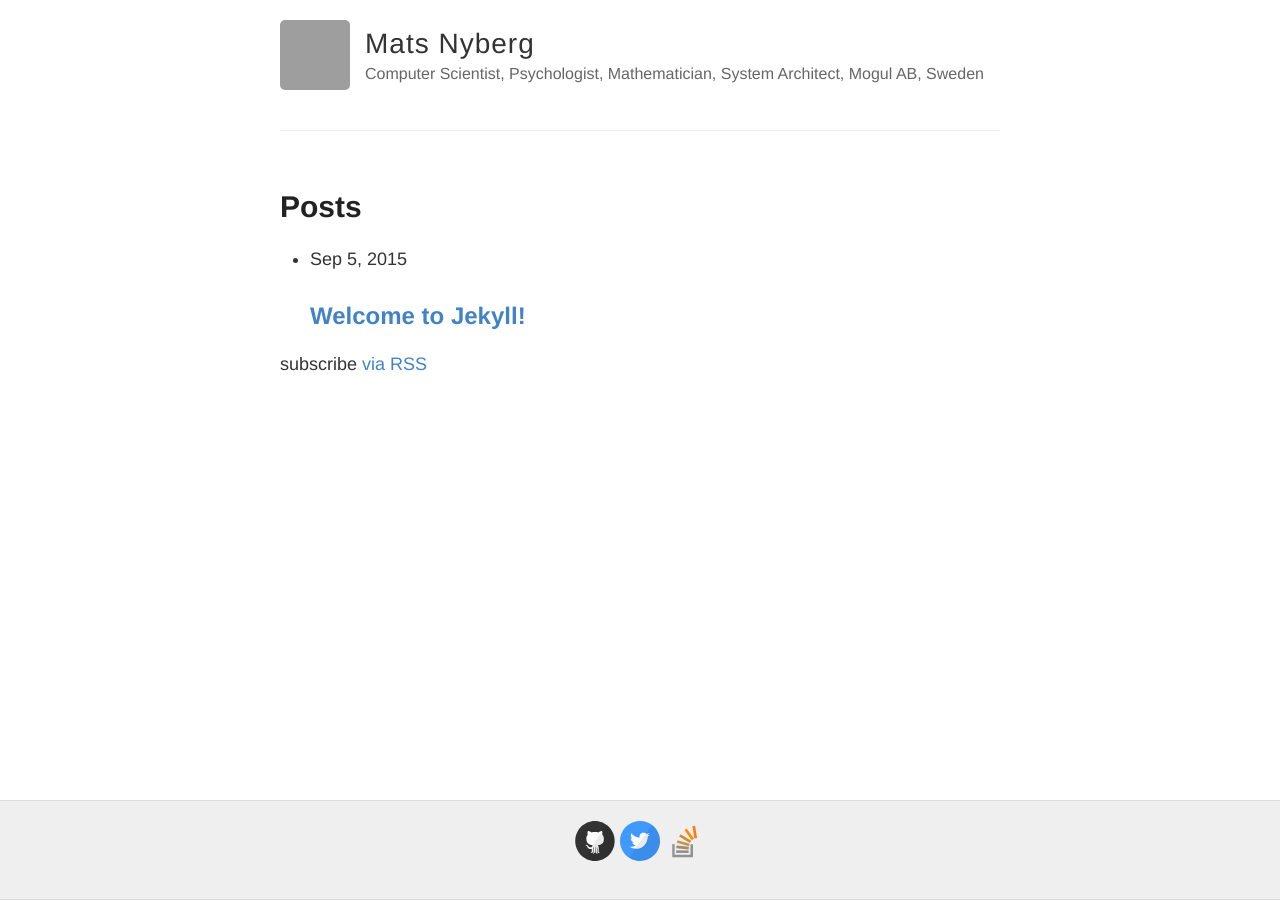
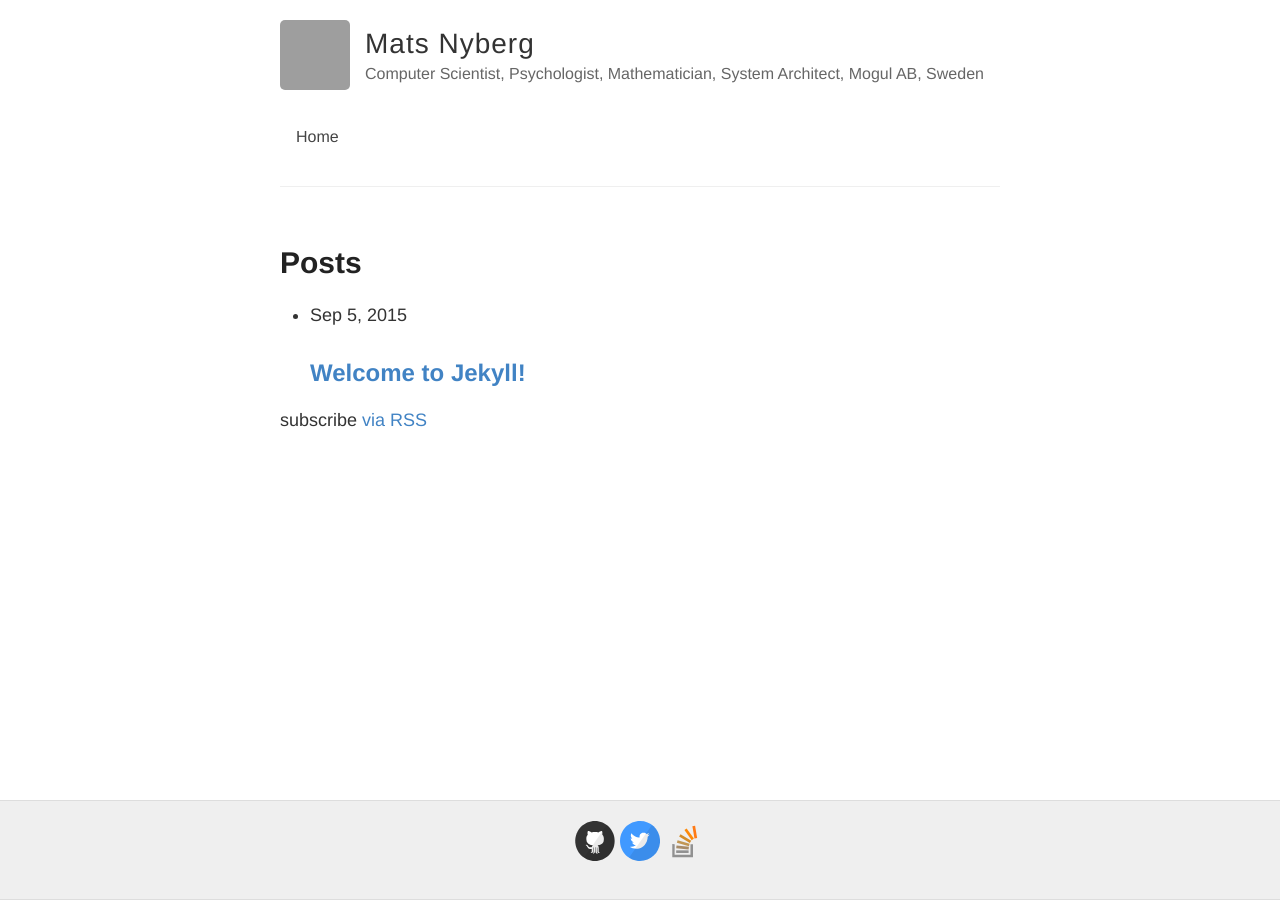
Before and after one commit to jollobajano/jollobajano.github.io, a Jekyll site: the page built from index.html, in a window 1280 px wide. Built offline with Jekyll 4.4.1, drawn with Linux system fonts in a browser that asks for light colours; Markdown is read by kramdown in place of the engine named in the settings; grey boxes are pictures that could not be loaded.

```diff
--- a/_config.yml
+++ b/_config.yml
@@ -51,8 +51,6 @@ baseurl: ""
 # !! You don't need to change any of the configuration flags below !!
 #
 
-markdown: redcarpet
-highlighter: pygments
 permalink: /:title/
 
 # The release of Jekyll Now that you're using
@@ -64,7 +62,6 @@ sass:
 
 # Use the following plug-ins
 gems:
-  - jekyll-sitemap # Create a sitemap using the official Jekyll sitemap gem
 
 # Exclude these files from your production _site
 exclude:
--- a/_layouts/default.html
+++ b/_layouts/default.html
@@ -34,6 +34,7 @@ navigation:
 
 			{% assign url = page.url|remove:'index.html' %}
 			<nav>
+			  <a href="/" {% if url == link.url %}class="active"{% endif %} title="home">Home</a>
 			  {% for link in page.navigation %}
 			  <a href="{{link.url}}" {% if url == link.url %}class="active"{% endif %} title="{{link.title}}">{{link.text}}</a>
 			  {% endfor %}
```
